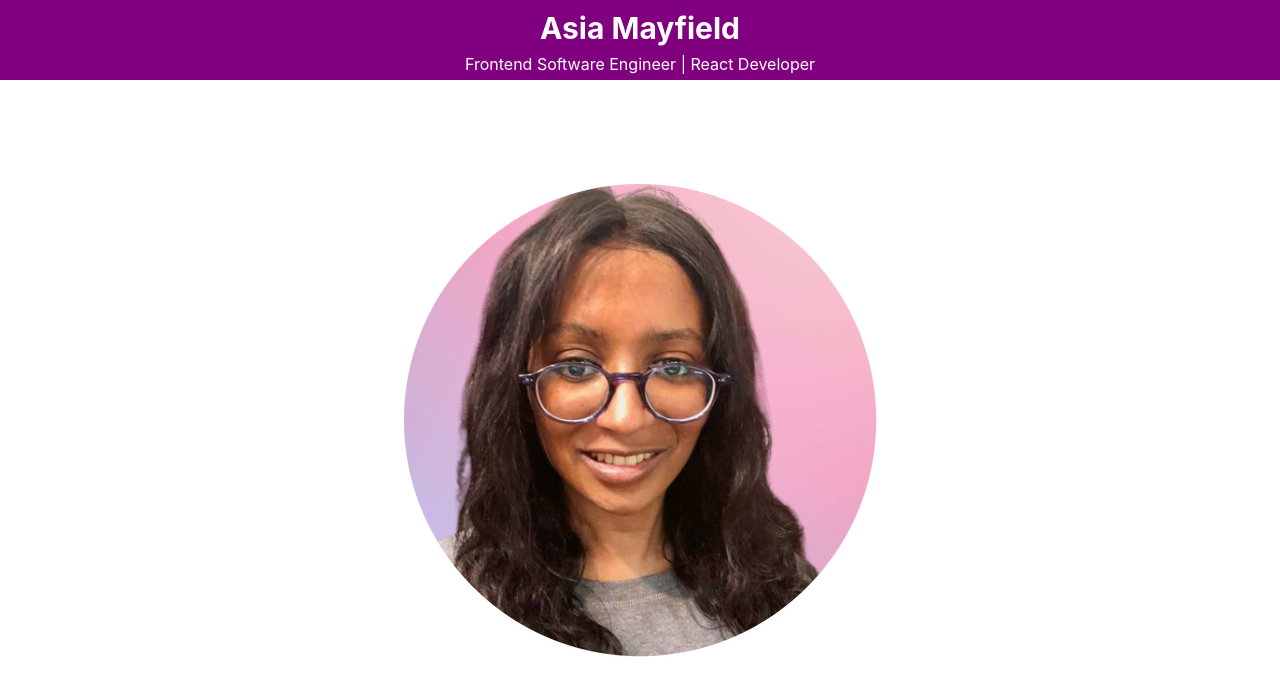
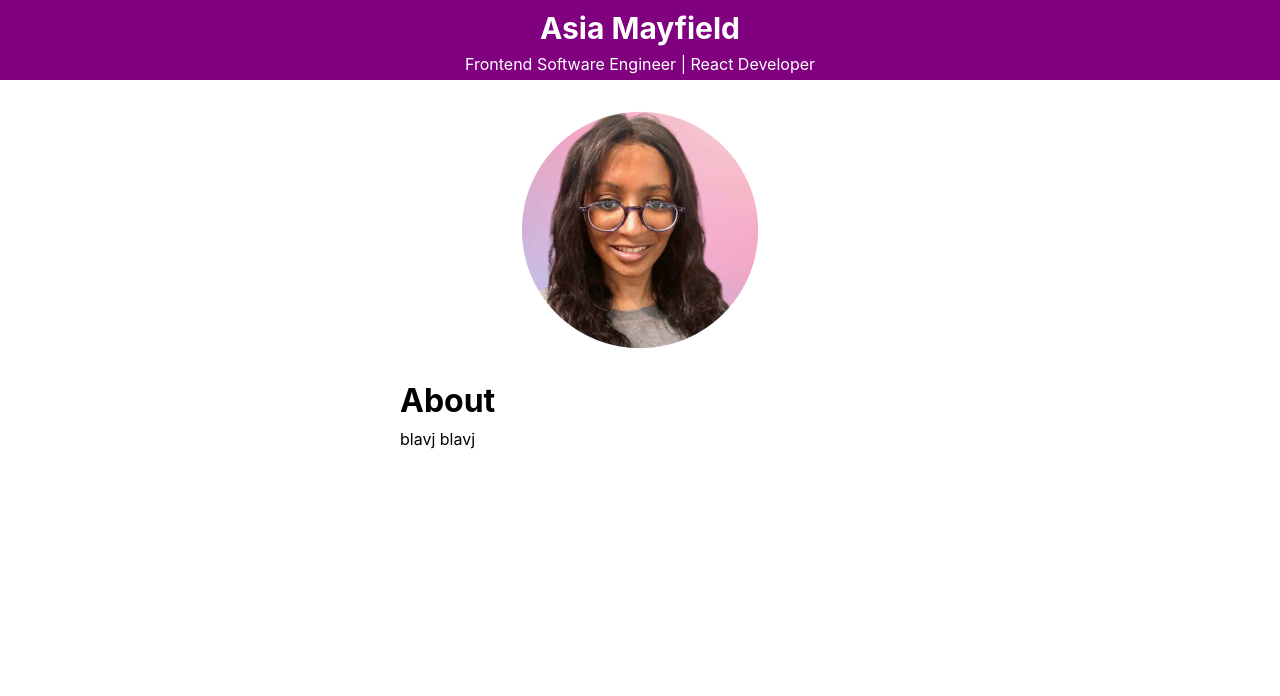
Before and after one commit to masterasia1/portfolio, a React (Create React App) app: page / in a window 1280 px wide. Shown: the top 696 px of the page. Built offline with nearby package versions, Linux system fonts and the light colour scheme.

Commit message:
add photo and CSS

```diff
--- a/package.json
+++ b/package.json
@@ -6,8 +6,11 @@
     "@testing-library/jest-dom": "^5.16.4",
     "@testing-library/react": "^13.2.0",
     "@testing-library/user-event": "^13.5.0",
+    "bootstrap": "^5.1.3",
     "react": "^18.1.0",
+    "react-bootstrap": "^2.4.0",
     "react-dom": "^18.1.0",
+    "react-router-dom": "^6.3.0",
     "react-scripts": "5.0.1",
     "web-vitals": "^2.1.4"
   },
--- a/src/App.css
+++ b/src/App.css
@@ -24,4 +24,15 @@ img {
     display: block;
   margin-left: auto;
   margin-right: auto;
+  width: 300px;
+  height: auto
 }
+
+.bodyStyle {
+    display: flex;
+    flex-direction: column;
+    padding-left: 25rem;
+    padding-right: 25rem;
+    line-height: 0;
+
+}
--- a/src/App.js
+++ b/src/App.js
@@ -1,20 +1,33 @@
 import './App.css'
 import image from './images/img-1.png'
+import {Container, Button,  Card} from 'react-bootstrap';
 
 function App() {
 
 
   return (
     <div>
+
    <div className='headerStyle'>
      <header>
        <h2>Asia Mayfield</h2>
        <p>Frontend Software Engineer | React Developer</p>
      </header>
    </div>
-   <br />
-   <br />
-   <img src={image} alt="Girl in a jacket"></img>
+
+   <img src={image} alt="Profile"></img>
+
+   <div className='bodyStyle'>
+     <h1>About</h1>
+     <p>blavj blavj </p>
+
+
+
+
+
+   </div>
+
+
    </div>
 
   );
```
Also changed, not shown: 1 other file (tests, documents, lock files or other folders).
